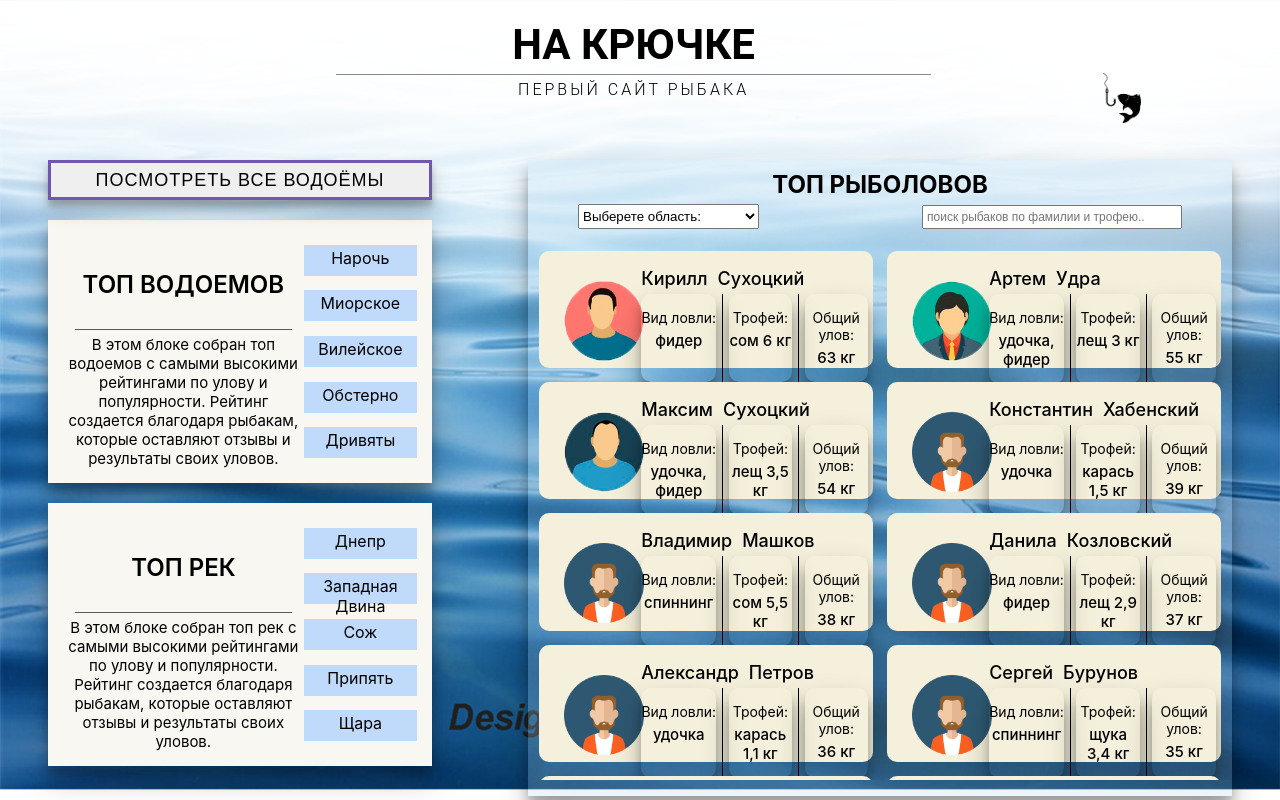
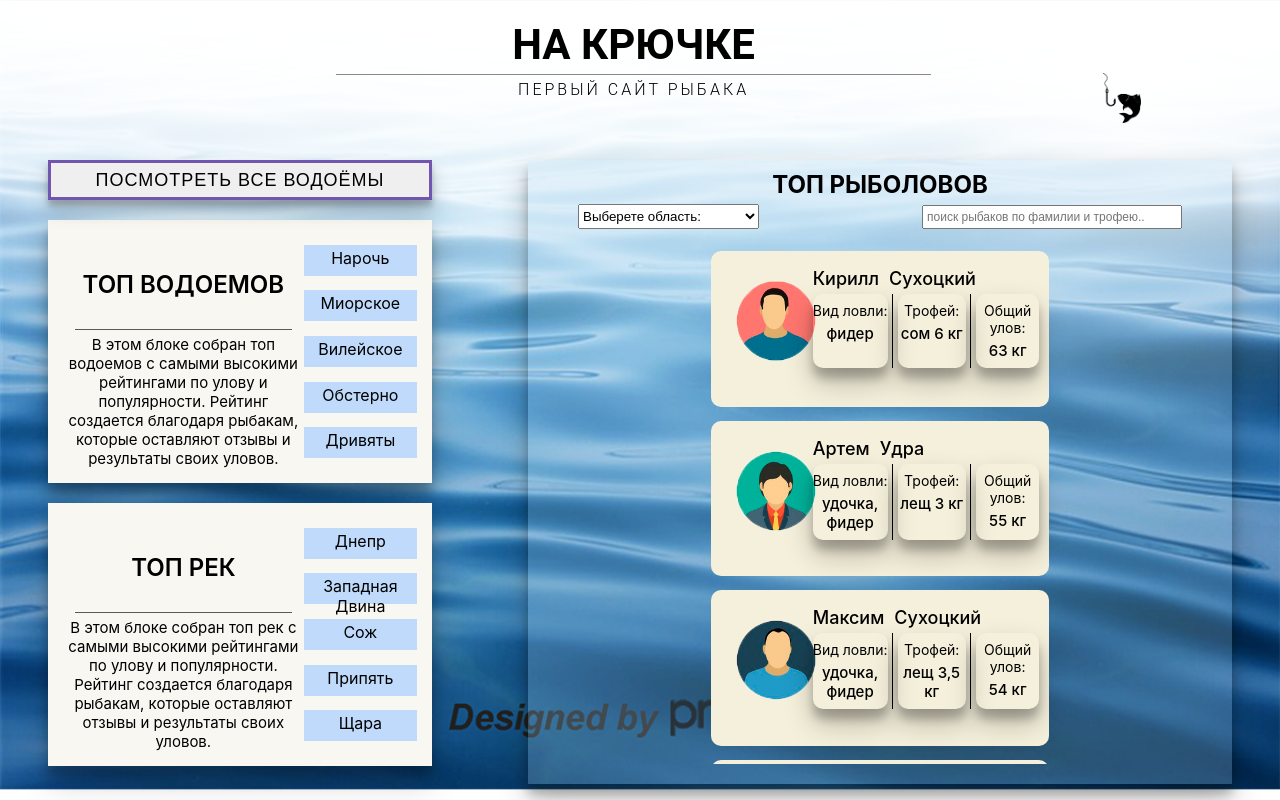
Before and after one commit to Khanetsky-Zhenya/ON_HOOK, a React (Create React App) app: page / in a window 1280 px wide. Built offline with nearby package versions, Linux system fonts and the light colour scheme.

Commit message:
fix style

```diff
--- a/src/components/Main/FishList/FishList.module.css
+++ b/src/components/Main/FishList/FishList.module.css
@@ -1,5 +1,5 @@
 .List {
-  height: 79.5vh;
+  height: 78vh;
   background-color: rgb(173 210 235 / 23%);
   box-shadow: 0 14px 28px rgb(0 0 0 / 25%), 0 10px 10px rgb(0 0 0 / 22%);
 }
@@ -15,7 +15,7 @@
   flex-wrap: wrap;
   justify-content: center;
   overflow: auto;
-  height: 67vh;
+  height: 65vh;
 }
 /*стили для скрола*/
 .List__UserTop::-webkit-scrollbar {
@@ -42,13 +42,13 @@
 .List__SubTitle:hover {
   cursor: pointer;
 }
-.List__input{
+.List__input {
   width: 250px;
   padding: 3px 3px;
   font-size: 12px;
   color: #000000;
 }
-.List__FormSearch{
+.List__FormSearch {
   display: flex;
   justify-content: space-between;
   padding: 5px 50px;
--- a/src/components/Main/FishMan/FishMan.module.css
+++ b/src/components/Main/FishMan/FishMan.module.css
@@ -6,8 +6,8 @@
   display: flex;
   justify-content: space-between;
   width: 46%;
-  height: 20%;
-  padding: 5px 5px 5px 5px;
+  height: 28%;
+  padding: 5px 10px 5px 5px;
   /*height: 125px;*/
   /*border: 1px solid rgb(0, 0, 0);*/
   margin: 7px;
@@ -54,21 +54,21 @@
 }
 .Card__Achiev_group1 {
   width: 33%;
-  padding: 15px 0;
+  padding: 8px 0;
   box-shadow: 0 14px 28px rgba(0, 0, 0, 0.25), 0 10px 10px rgba(0, 0, 0, 0.22);
   border-radius: 10px;
   text-align: center;
 }
 .Card__Achiev_group2 {
-  width: 28%;
-  padding: 15px 0;
+  width: 30%;
+  padding: 8px 0;
   box-shadow: 0 14px 28px rgba(0, 0, 0, 0.25), 0 10px 10px rgba(0, 0, 0, 0.22);
   border-radius: 10px;
   text-align: center;
 }
 .Card__Achiev_group3 {
   width: 28%;
-  padding: 15px 0;
+  padding: 8px 0;
   box-shadow: 0 14px 28px rgba(0, 0, 0, 0.25), 0 10px 10px rgba(0, 0, 0, 0.22);
   border-radius: 10px;
   text-align: center;
--- a/src/redux/mock/fishMans.json
+++ b/src/redux/mock/fishMans.json
@@ -177,7 +177,7 @@
     "secondName": "Щербков",
     "fishType": "удочка",
     "trophy": "голавль 1,1 кг",
-    "totalCatch": 28,
+    "totalCatch": 39,
     "favoriteFishingSpot": "Свитязь",
     "aboutMe": "В моей жизни много любимых занятий, но больше всего мне нравится ездить на рыбалку. Начиная от сборов на нее, а заканчивая процессом ловли, всегда можно ожидать какой-нибудь сюрприз!"
   },
@@ -309,7 +309,7 @@
     "secondName": "Меладзе",
     "fishType": "спиннинг",
     "trophy": "щука 2,3 кг",
-    "totalCatch": 30,
+    "totalCatch": 41,
     "favoriteFishingSpot": "Чачора",
     "aboutMe": "В моей жизни много любимых занятий, но больше всего мне нравится ездить на рыбалку. Начиная от сборов на нее, а заканчивая процессом ловли, всегда можно ожидать какой-нибудь сюрприз!"
   },
```
